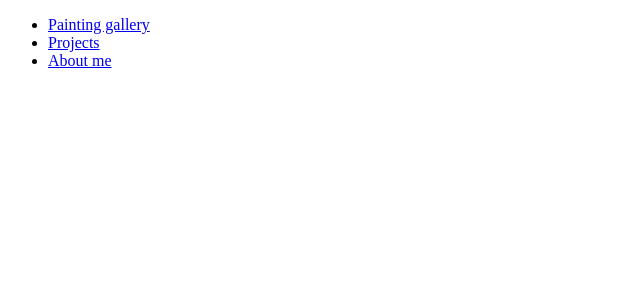
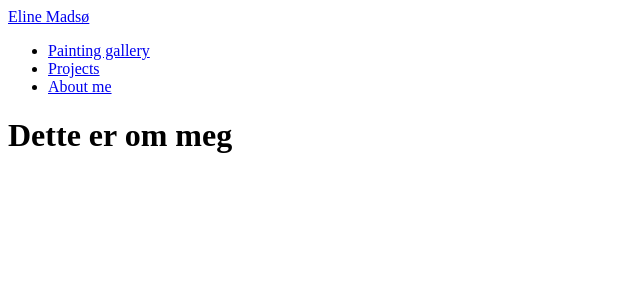
Before and after one commit to ElineMadso/personal-webpage, a React (Vite) app: page /personal-webpage/aboutme in a window 1280 px wide. Shown: the top 300 px of the page, without its empty margins (0-640 px from the left). Built offline with nearby package versions, Linux system fonts and the light colour scheme.

Commit message:
Linkene fungerer

```diff
--- a/src/Application.tsx
+++ b/src/Application.tsx
@@ -10,10 +10,10 @@ export const Application = () => {
         <Navbar />
         <main>
           <Routes>
-            <Route path='/' element={<HomePage/>}/>
-            <Route path='projects' element={<ProjectPage/>}/>
-            <Route path='gallery' element={<GalleryPage/>}/>
-            <Route path='aboutme' element={<AboutMePage/>}/>
+            <Route path='personal-webpage/' element={<HomePage/>}/>
+            <Route path='personal-webpage/projects' element={<ProjectPage/>}/>
+            <Route path='personal-webpage/gallery' element={<GalleryPage/>}/>
+            <Route path='personal-webpage/aboutme' element={<AboutMePage/>}/>
           </Routes>
         </main>
       </BrowserRouter>
--- a/src/components/shared/Navbar.jsx
+++ b/src/components/shared/Navbar.jsx
@@ -1,18 +1,23 @@
 import {Link} from "react-router-dom";
+import React from "react";
 
 const Navbar = () => {
     return(
         <nav>
             <div className="navbar-container">
+                <div className="myName">
+                    <Link to="personal-webpage/">Eline Madsø</Link>
+                </div>
+
                 <ul>
                     <li>
-                        <Link to="/gallery">Painting gallery</Link>
+                        <Link to="personal-webpage/gallery">Painting gallery</Link>
                     </li>
                     <li>
-                        <Link to="/projects">Projects</Link>
+                        <Link to="personal-webpage/projects">Projects</Link>
                     </li>
                     <li>
-                        <Link to="/aboutme">About me</Link>
+                        <Link to="personal-webpage/aboutme">About me</Link>
                     </li>
                 </ul>
             </div>
--- a/src/pages/AboutMePage.jsx
+++ b/src/pages/AboutMePage.jsx
@@ -1,6 +1,10 @@
+import React from "react";
+
 const AboutMePage = () => {
     return (
-        <></>
+        <>
+            <h1>Dette er om meg</h1>
+        </>
     )
 }
 export default AboutMePage;
--- a/src/pages/GalleryPage.jsx
+++ b/src/pages/GalleryPage.jsx
@@ -1,6 +1,10 @@
+import React from "react";
+
 const GalleryPage = () => {
     return (
-        <></>
+        <>
+            <h1>Galleriside</h1>
+        </>
     )
 }
 export default GalleryPage;
--- a/src/pages/HomePage.jsx
+++ b/src/pages/HomePage.jsx
@@ -1,6 +1,12 @@
+
+import React from "react";
 const HomePage = () => {
     return (
-        <></>
+        <>
+            <h1>
+                Dette er hjemmesiden
+            </h1>
+        </>
     )
 }
 export default HomePage;
--- a/src/pages/ProjectPage.jsx
+++ b/src/pages/ProjectPage.jsx
@@ -1,6 +1,10 @@
+import React from "react";
+
 const ProjectPage = () => {
     return (
-        <></>
+        <>
+            <h1>her kommer prosjekter</h1>
+        </>
     )
 }
 export default ProjectPage;
--- /dev/null
+++ b/src/styling/Navbarstyling.css
@@ -0,0 +1,24 @@
+.navbar-container {
+    display: flex;
+    justify-content: space-between;
+    align-items: center;
+}
+
+.myName {
+    font-size: 24px;
+    font-weight: bold;
+}
+ul {
+    list-style-type: none;
+    display: flex;
+}
+li {
+    margin-right: 20px;
+}
+a {
+    text-decoration: none;
+    color: black;
+}
+a:hover {
+    color: blueviolet;
+}
```
